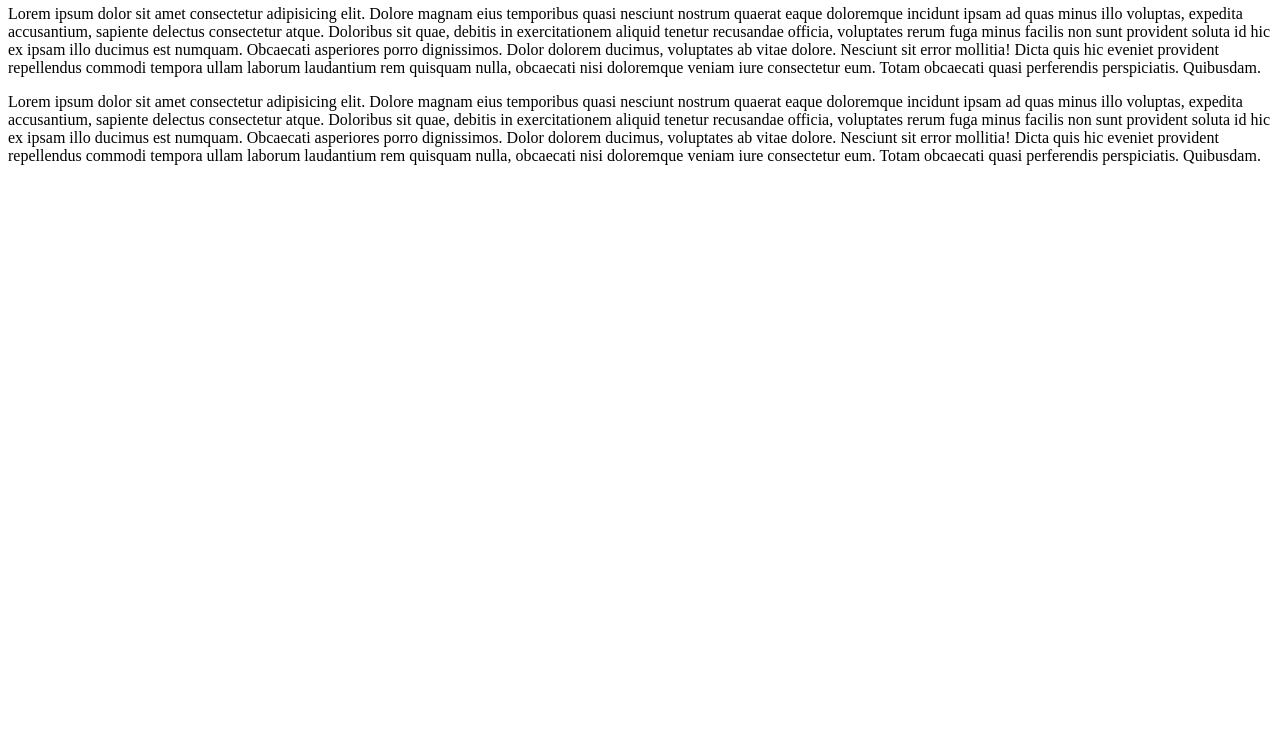
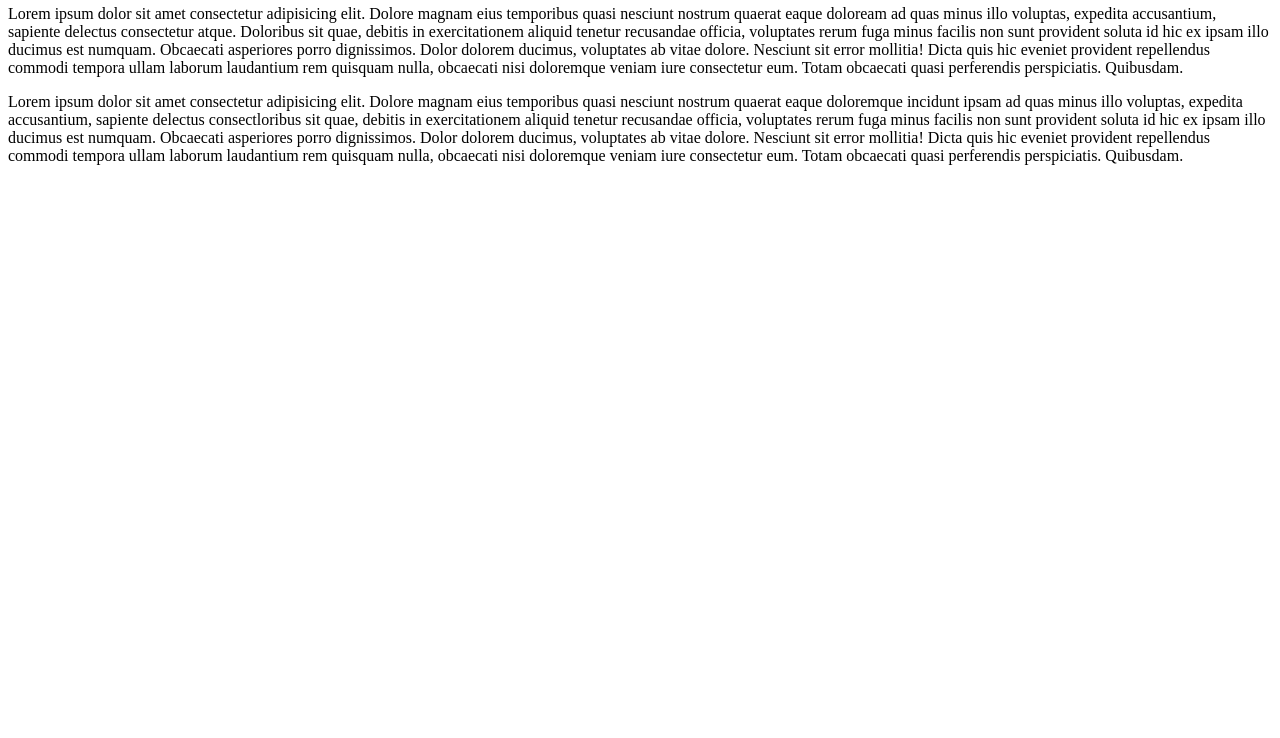
Before and after one commit to TehilaNager/pistachios, a plain HTML site: page index.html in a window 1280 px wide. Shown: the part 62-800 px from the top of the page. Drawn offline with Linux system fonts and the light colour scheme.

Commit message:
delete some content

```diff
--- a/index.html
+++ b/index.html
@@ -12,7 +12,7 @@
         <h1>This is Git</h1>
         <p>
             Lorem ipsum dolor sit amet consectetur adipisicing elit. Dolore magnam eius temporibus quasi nesciunt
-            nostrum quaerat eaque doloremque incidunt ipsam ad quas minus illo voluptas, expedita accusantium, sapiente
+            nostrum quaerat eaque doloream ad quas minus illo voluptas, expedita accusantium, sapiente
             delectus consectetur atque. Doloribus sit quae, debitis in exercitationem aliquid tenetur recusandae
             officia, voluptates rerum fuga minus facilis non sunt provident soluta id hic ex ipsam illo ducimus est
             numquam. Obcaecati asperiores porro dignissimos. Dolor dolorem ducimus, voluptates ab vitae dolore. Nesciunt
@@ -23,7 +23,7 @@
         <p>
             Lorem ipsum dolor sit amet consectetur adipisicing elit. Dolore magnam eius temporibus quasi nesciunt
             nostrum quaerat eaque doloremque incidunt ipsam ad quas minus illo voluptas, expedita accusantium, sapiente
-            delectus consectetur atque. Doloribus sit quae, debitis in exercitationem aliquid tenetur recusandae
+            delectus consectloribus sit quae, debitis in exercitationem aliquid tenetur recusandae
             officia, voluptates rerum fuga minus facilis non sunt provident soluta id hic ex ipsam illo ducimus est
             numquam. Obcaecati asperiores porro dignissimos. Dolor dolorem ducimus, voluptates ab vitae dolore. Nesciunt
             sit error mollitia! Dicta quis hic eveniet provident repellendus commodi tempora ullam laborum laudantium
```
